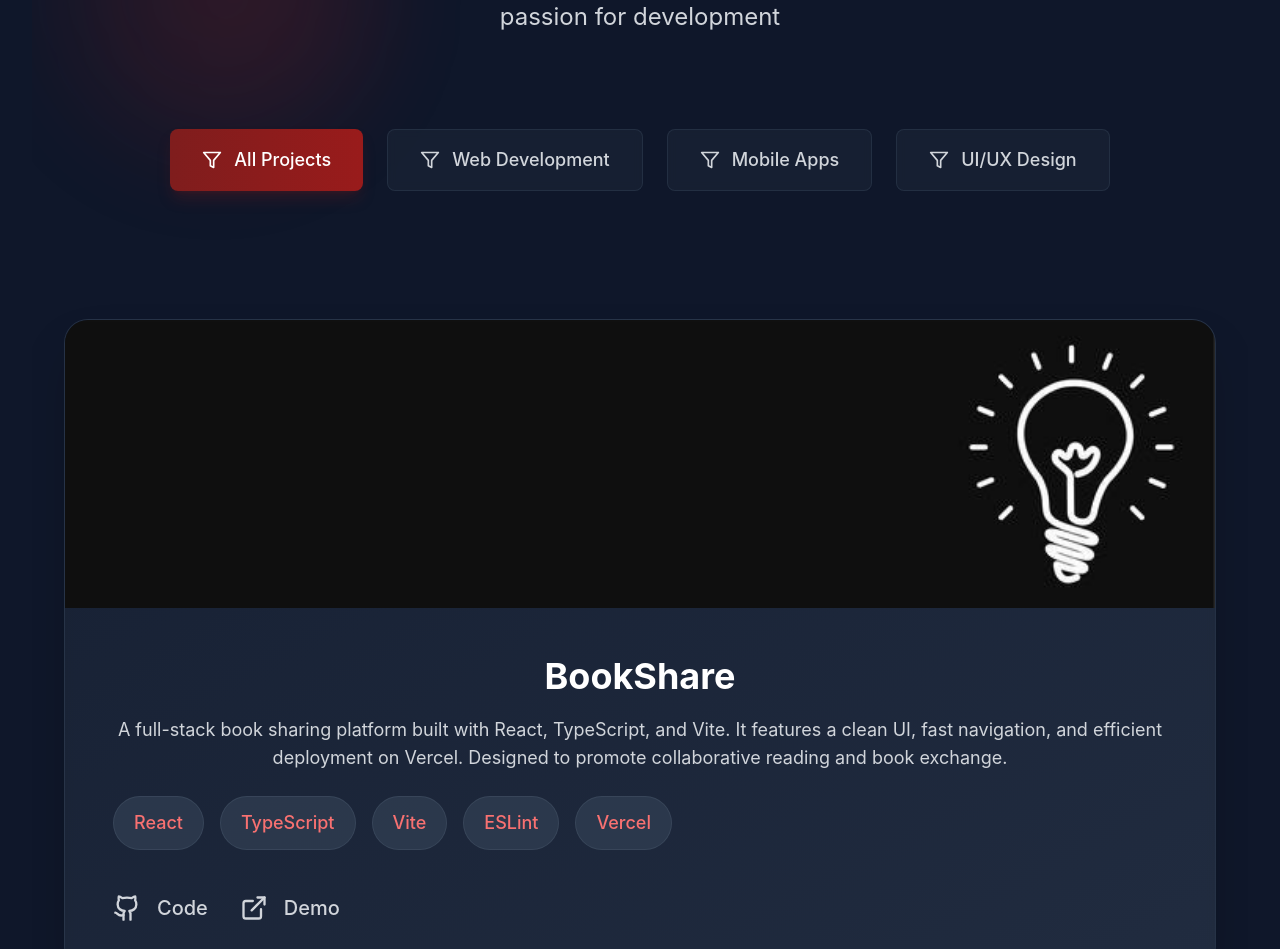
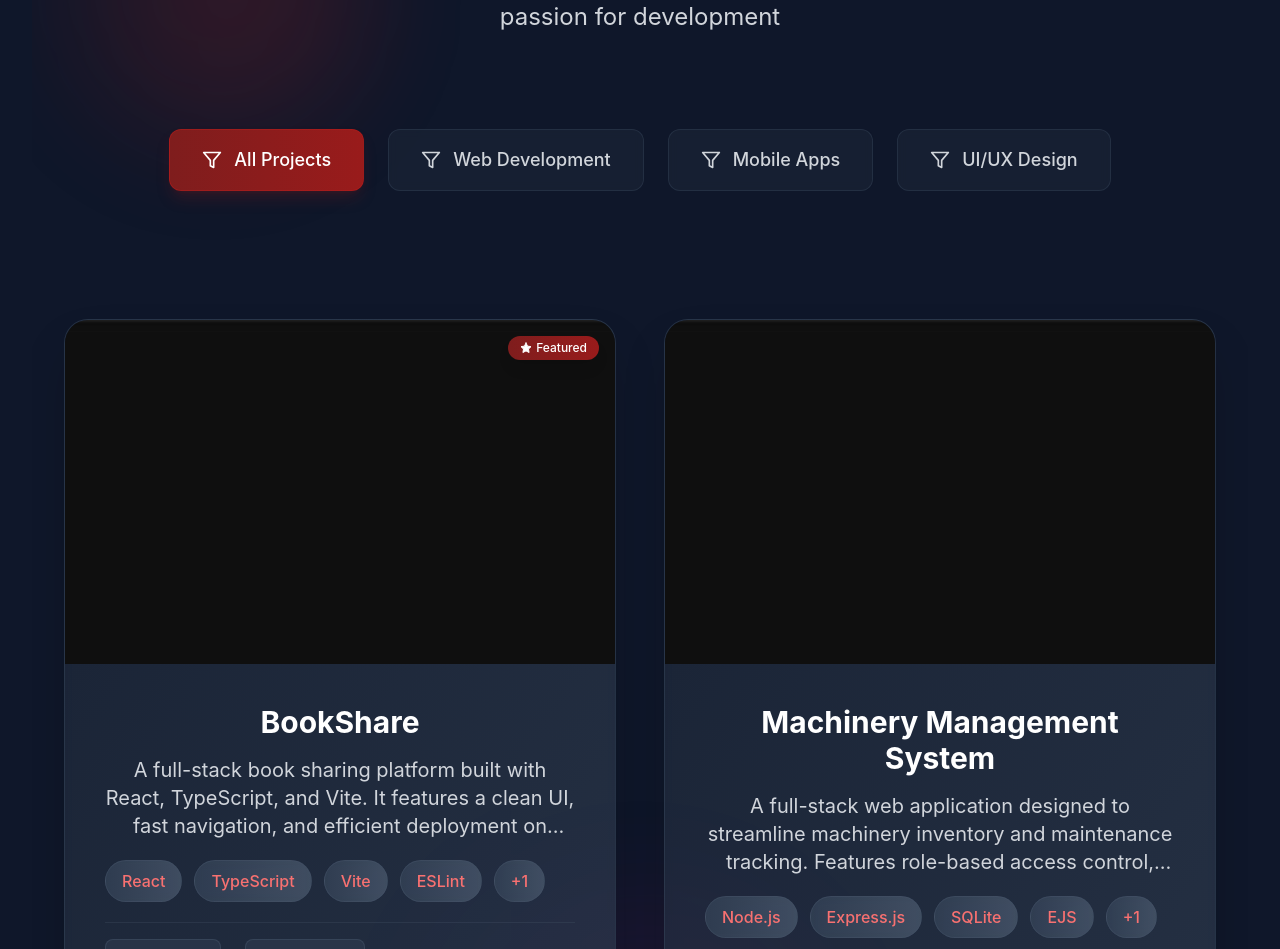
Before and after one commit to KeniKT/kenean-tilahun-portfolio, a React (Vite) app: page /projects in a window 1280 px wide. Shown: the part 343-1292 px from the top of the page. Built offline with nearby package versions, Linux system fonts and the light colour scheme.

Commit message:
projects page update

```diff
--- a/src/pages/Projects.jsx
+++ b/src/pages/Projects.jsx
@@ -1,5 +1,5 @@
 import React, { useEffect, useRef, useState } from 'react';
-import { ExternalLink, Github, Filter } from 'lucide-react';
+import { ExternalLink, Github, Filter, Code, Eye, Star } from 'lucide-react';
 import sampleimage from "../assets/sample.png";
 
 // Custom hook for scroll animations (same as About page)
@@ -45,7 +45,8 @@ const Projects = () => {
   technologies: ["React", "TypeScript", "Vite", "ESLint", "Vercel"],
   image: sampleimage,
   github: "https://github.com/KeniKT/BookShare",
-  demo: "https://book-share-hazel.vercel.app/"
+  demo: "https://book-share-hazel.vercel.app/",
+  featured: true
 },
 
     {
@@ -56,7 +57,8 @@ const Projects = () => {
       technologies: ["Node.js", "Express.js", "SQLite", "EJS", "JavaScript"],
       image: sampleimage,
       github: "https://github.com/KeniKT/machinery_management_system",
-      demo: "https://demo-taskapp.com"
+      demo: "https://demo-taskapp.com",
+      featured: false
     },
     {
       id: 3,
@@ -66,7 +68,8 @@ const Projects = () => {
       technologies: ["Flutter", "Firebase", "BLoC", "Dart"],
       image: sampleimage,
       github: "https://github.com/username/weatherapp",
-      demo: "https://play.google.com/store/apps/details?id=com.weatherapp"
+      demo: "https://play.google.com/store/apps/details?id=com.weatherapp",
+      featured: true
     },
 
   ];
@@ -84,10 +87,11 @@ const Projects = () => {
 
   return (
     <div className="min-h-screen bg-slate-900 text-white py-12 sm:py-16 md:py-20 relative overflow-hidden">
-      {/* Animated Background Elements - Responsive */}
+      {/* Enhanced Animated Background Elements */}
       <div className="absolute inset-0 overflow-hidden pointer-events-none">
         <div className="absolute top-10 sm:top-16 md:top-20 left-4 sm:left-6 md:left-10 w-32 h-32 sm:w-48 sm:h-48 md:w-64 md:h-64 lg:w-72 lg:h-72 bg-gradient-to-r from-red-900/20 to-red-600/20 rounded-full blur-3xl animate-pulse" />
         <div className="absolute bottom-10 sm:bottom-16 md:bottom-20 right-4 sm:right-6 md:right-10 w-40 h-40 sm:w-56 sm:h-56 md:w-72 md:h-72 lg:w-96 lg:h-96 bg-gradient-to-r from-blue-900/20 to-purple-600/20 rounded-full blur-3xl animate-pulse" style={{ animationDelay: '1s' }} />
+        <div className="absolute top-1/2 left-1/2 transform -translate-x-1/2 -translate-y-1/2 w-96 h-96 bg-gradient-to-r from-purple-900/10 to-pink-600/10 rounded-full blur-3xl animate-pulse" style={{ animationDelay: '2s' }} />
       </div>
 
       <div className="max-w-7xl mx-auto px-4 sm:px-6 lg:px-8 relative z-10">
@@ -107,7 +111,7 @@ const Projects = () => {
           </p>
         </div>
 
-        {/* Filter Buttons - Fully responsive */}
+        {/* Enhanced Filter Buttons */}
         <div
           ref={filtersAnimation.ref}
           className={`flex flex-wrap justify-center gap-2 sm:gap-3 md:gap-4 lg:gap-6 mb-16 sm:mb-20 md:mb-24 lg:mb-32 transition-all duration-1000 ${
@@ -118,10 +122,10 @@ const Projects = () => {
             <button
               key={category.key}
               onClick={() => setActiveFilter(category.key)}
-              className={`px-3 py-2 sm:px-4 sm:py-2 md:px-6 md:py-3 lg:px-8 lg:py-4 rounded-lg font-medium text-xs sm:text-sm md:text-base lg:text-lg transition-all duration-300 flex items-center gap-1 sm:gap-2 md:gap-3 transform hover:scale-105 hover:shadow-lg ${
+              className={`px-3 py-2 sm:px-4 sm:py-2 md:px-6 md:py-3 lg:px-8 lg:py-4 rounded-xl font-medium text-xs sm:text-sm md:text-base lg:text-lg transition-all duration-300 flex items-center gap-1 sm:gap-2 md:gap-3 transform hover:scale-105 hover:shadow-lg backdrop-blur-sm ${
                 activeFilter === category.key
-                  ? 'bg-gradient-to-r from-red-900 to-red-800 text-white shadow-lg shadow-red-900/25'
-                  : 'bg-slate-800/50 backdrop-blur-sm border border-slate-700/50 text-gray-300 hover:bg-slate-700/50'
+                  ? 'bg-gradient-to-r from-red-900 to-red-800 text-white shadow-lg shadow-red-900/25 border border-red-700/50'
+                  : 'bg-slate-800/50 border border-slate-700/50 text-gray-300 hover:bg-slate-700/50 hover:border-slate-600/50'
               }`}
               style={{ transitionDelay: `${index * 100}ms` }}
             >
@@ -132,10 +136,10 @@ const Projects = () => {
           ))}
         </div>
 
-        {/* Projects Grid - Full width single column */}
+        {/* Projects Grid - Enhanced styling */}
         <div
           ref={projectsAnimation.ref}
-          className={`grid grid-cols-1 gap-8 sm:gap-10 md:gap-12 lg:gap-16 mb-16 sm:mb-20 md:mb-24 lg:mb-32 transition-all duration-1000 ${
+          className={`grid grid-cols-1 lg:grid-cols-2 gap-8 sm:gap-10 md:gap-8 lg:gap-10 xl:gap-12 mb-16 sm:mb-20 md:mb-24 lg:mb-32 transition-all duration-1000 ${
             projectsAnimation.isVisible ? 'opacity-100 translate-y-0' : 'opacity-0 translate-y-10'
           }`}
         >
@@ -144,23 +148,26 @@ const Projects = () => {
           ))}
         </div>
 
-        {/* Call to Action - Fully responsive */}
+        {/* Enhanced Call to Action */}
         <div
           ref={ctaAnimation.ref}
           className={`text-center transition-all duration-1000 ${
             ctaAnimation.isVisible ? 'opacity-100 translate-y-0' : 'opacity-0 translate-y-10'
           }`}
         >
-          <div className="bg-gradient-to-r from-slate-800/50 to-slate-700/50 backdrop-blur-sm rounded-2xl sm:rounded-3xl p-6 sm:p-8 md:p-10 lg:p-12 xl:p-16 border border-slate-700/50 shadow-2xl">
-            <h2 className="text-2xl sm:text-3xl md:text-4xl lg:text-5xl font-bold mb-3 sm:mb-4 md:mb-5 lg:mb-6 bg-gradient-to-r from-red-400 to-red-600 bg-clip-text text-transparent">
-              Like What You See?
-            </h2>
-            <p className="text-gray-300 text-sm sm:text-base md:text-lg lg:text-xl mb-6 sm:mb-8 md:mb-10 max-w-xs sm:max-w-md md:max-w-lg lg:max-w-2xl mx-auto px-4">
-              Let's work together to bring your ideas to life and create something amazing
-            </p>
-            <button className="bg-gradient-to-r from-red-900 to-red-800 text-white px-6 py-3 sm:px-8 sm:py-4 md:px-10 md:py-5 rounded-lg font-medium text-sm sm:text-base md:text-lg hover:from-red-800 hover:to-red-700 transition-all duration-300 transform hover:scale-105 hover:shadow-lg hover:shadow-red-900/25">
-              Get In Touch
-            </button>
+          <div className="bg-gradient-to-r from-slate-800/60 to-slate-700/60 backdrop-blur-sm rounded-3xl p-6 sm:p-8 md:p-10 lg:p-12 xl:p-16 border border-slate-700/50 shadow-2xl relative overflow-hidden">
+            <div className="absolute inset-0 bg-gradient-to-r from-red-900/10 to-red-600/10 opacity-50" />
+            <div className="relative z-10">
+              <h2 className="text-2xl sm:text-3xl md:text-4xl lg:text-5xl font-bold mb-3 sm:mb-4 md:mb-5 lg:mb-6 bg-gradient-to-r from-red-400 to-red-600 bg-clip-text text-transparent">
+                Like What You See?
+              </h2>
+              <p className="text-gray-300 text-sm sm:text-base md:text-lg lg:text-xl mb-6 sm:mb-8 md:mb-10 max-w-xs sm:max-w-md md:max-w-lg lg:max-w-2xl mx-auto px-4">
+                Let's work together to bring your ideas to life and create something amazing
+              </p>
+              <button className="bg-gradient-to-r from-red-900 to-red-800 text-white px-6 py-3 sm:px-8 sm:py-4 md:px-10 md:py-5 rounded-xl font-medium text-sm sm:text-base md:text-lg hover:from-red-800 hover:to-red-700 transition-all duration-300 transform hover:scale-105 hover:shadow-lg hover:shadow-red-900/25 border border-red-700/50">
+                Get In Touch
+              </button>
+            </div>
           </div>
         </div>
       </div>
@@ -168,75 +175,123 @@ const Projects = () => {
   );
 };
 
-// ProjectCard component - Made significantly bigger
+// Enhanced ProjectCard component with fixed image fitting and stylish design
 const ProjectCard = ({ project, index, isVisible }) => {
+  const [imageLoaded, setImageLoaded] = useState(false);
+  const [imageError, setImageError] = useState(false);
+
   return (
     <div
-      className={`bg-gradient-to-br from-slate-800/50 to-slate-700/50 backdrop-blur-sm rounded-2xl sm:rounded-3xl overflow-hidden border border-slate-700/50 shadow-2xl relative group transition-all duration-800 hover:scale-105 hover:shadow-2xl hover:shadow-red-900/20 ${
+      className={`bg-gradient-to-br from-slate-800/60 to-slate-700/60 backdrop-blur-sm rounded-3xl overflow-hidden border border-slate-700/50 shadow-2xl relative group transition-all duration-800 hover:scale-[1.02] hover:shadow-2xl hover:shadow-red-900/20 hover:border-red-700/30 ${
         isVisible ? 'opacity-100 translate-y-0' : 'opacity-0 translate-y-10'
       }`}
       style={{ transitionDelay: `${index * 150}ms` }}
     >
-      {/* Background gradient on hover */}
-      <div className="absolute inset-0 bg-gradient-to-r from-red-900/20 to-red-600/20 opacity-0 group-hover:opacity-100 transition-opacity duration-500 rounded-2xl sm:rounded-3xl" />
+      {/* Featured Badge */}
+      {project.featured && (
+        <div className="absolute top-4 right-4 z-20 bg-gradient-to-r from-red-900 to-red-800 text-white px-3 py-1 rounded-full text-xs font-medium flex items-center gap-1 shadow-lg">
+          <Star className="w-3 h-3 fill-current" />
+          Featured
+        </div>
+      )}
 
-      {/* Project Image - Back to original height but wider layout */}
+      {/* Enhanced background gradient on hover */}
+      <div className="absolute inset-0 bg-gradient-to-r from-red-900/10 to-red-600/10 opacity-0 group-hover:opacity-100 transition-opacity duration-500 rounded-3xl" />
+
+      {/* Fixed Project Image with better aspect ratio and fitting */}
       <div className="relative overflow-hidden">
-        <div className="aspect-[16/9] h-48 sm:h-56 md:h-64 lg:h-72">
-          <img
-            src={project.image}
-            alt={project.title}
-            className="absolute inset-0 w-full h-full object-cover transition-transform duration-500 group-hover:scale-110"
-          />
+        <div className="aspect-[16/10] bg-gradient-to-br from-slate-800 to-slate-700 flex items-center justify-center">
+          {!imageError ? (
+            <img
+              src={project.image}
+              alt={project.title}
+              className={`w-full h-full object-cover transition-all duration-700 group-hover:scale-110 ${
+                imageLoaded ? 'opacity-100' : 'opacity-0'
+              }`}
+              onLoad={() => setImageLoaded(true)}
+              onError={() => setImageError(true)}
+            />
+          ) : (
+            <div className="w-full h-full flex items-center justify-center text-gray-400">
+              <Code className="w-12 h-12" />
+            </div>
+          )}
+
+          {/* Loading skeleton */}
+          {!imageLoaded && !imageError && (
+            <div className="absolute inset-0 bg-gradient-to-r from-slate-700 via-slate-600 to-slate-700 animate-pulse" />
+          )}
+
+          {/* Image overlay */}
+          <div className="absolute inset-0 bg-gradient-to-t from-black/50 via-transparent to-transparent opacity-0 group-hover:opacity-100 transition-all duration-500" />
+
+          {/* Hover overlay with quick actions */}
+          <div className="absolute inset-0 flex items-center justify-center gap-4 opacity-0 group-hover:opacity-100 transition-all duration-500">
+            <a
+              href={project.github}
+              target="_blank"
+              rel="noopener noreferrer"
+              className="bg-black/80 backdrop-blur-sm text-white p-3 rounded-full hover:bg-red-900/80 transition-all duration-300 transform hover:scale-110"
+            >
+              <Github className="w-5 h-5" />
+            </a>
+            <a
+              href={project.demo}
+              target="_blank"
+              rel="noopener noreferrer"
+              className="bg-black/80 backdrop-blur-sm text-white p-3 rounded-full hover:bg-red-900/80 transition-all duration-300 transform hover:scale-110"
+            >
+              <Eye className="w-5 h-5" />
+            </a>
+          </div>
         </div>
-        <div className="absolute inset-0 bg-black opacity-0 group-hover:opacity-30 transition-all duration-500"></div>
       </div>
 
-      {/* Project Content - Adjusted padding for wider layout */}
-      <div className="p-6 sm:p-8 md:p-10 lg:p-12 relative z-10">
-        <h3 className="text-xl sm:text-2xl md:text-3xl lg:text-4xl font-bold mb-3 sm:mb-4 md:mb-5 text-white group-hover:text-red-400 transition-all duration-300">
+      {/* Enhanced Project Content */}
+      <div className="p-6 sm:p-8 md:p-6 lg:p-8 xl:p-10 relative z-10">
+        <h3 className="text-xl sm:text-2xl md:text-xl lg:text-2xl xl:text-3xl font-bold mb-3 sm:mb-4 md:mb-3 lg:mb-4 text-white group-hover:text-red-400 transition-all duration-300">
           {project.title}
         </h3>
-        <p className="text-gray-300 text-sm sm:text-base md:text-lg mb-4 sm:mb-5 md:mb-6 line-clamp-3 sm:line-clamp-4 group-hover:text-gray-200 transition-all duration-300 leading-relaxed">
+        <p className="text-gray-300 text-base sm:text-lg md:text-base lg:text-lg xl:text-xl mb-4 sm:mb-5 md:mb-4 lg:mb-5 line-clamp-3 group-hover:text-gray-200 transition-all duration-300 leading-relaxed">
           {project.description}
         </p>
 
-        {/* Technologies - Adjusted for wider layout */}
-        <div className="flex flex-wrap gap-2 sm:gap-3 md:gap-4 mb-4 sm:mb-5 md:mb-6">
-          {project.technologies.slice(0, 5).map((tech, techIndex) => (
+        {/* Enhanced Technologies with better styling */}
+        <div className="flex flex-wrap gap-2 sm:gap-3 md:gap-2 lg:gap-3 xl:gap-3 mb-4 sm:mb-5 md:mb-4 lg:mb-5">
+          {project.technologies.slice(0, 4).map((tech, techIndex) => (
             <span
               key={techIndex}
-              className="bg-slate-700/70 text-red-400 px-3 py-2 sm:px-4 sm:py-2 md:px-5 md:py-3 rounded-full text-sm sm:text-base md:text-lg font-medium transition-all duration-300 hover:bg-red-900/30 hover:scale-105 border border-slate-600/50"
+              className="bg-gradient-to-r from-slate-700/80 to-slate-600/80 backdrop-blur-sm text-red-400 px-3 py-1.5 sm:px-4 sm:py-2 md:px-3 md:py-1.5 lg:px-4 lg:py-2 xl:px-4 xl:py-2 rounded-full text-sm sm:text-base md:text-sm lg:text-base xl:text-base font-medium transition-all duration-300 hover:bg-gradient-to-r hover:from-red-900/40 hover:to-red-800/40 hover:scale-105 border border-slate-600/50 hover:border-red-500/50"
             >
               {tech}
             </span>
           ))}
-          {project.technologies.length > 5 && (
-            <span className="bg-slate-700/70 text-red-400 px-3 py-2 sm:px-4 sm:py-2 md:px-5 md:py-3 rounded-full text-sm sm:text-base md:text-lg font-medium border border-slate-600/50">
-              +{project.technologies.length - 5}
+          {project.technologies.length > 4 && (
+            <span className="bg-gradient-to-r from-slate-700/80 to-slate-600/80 backdrop-blur-sm text-red-400 px-3 py-1.5 sm:px-4 sm:py-2 md:px-3 md:py-1.5 lg:px-4 lg:py-2 xl:px-4 xl:py-2 rounded-full text-sm sm:text-base md:text-sm lg:text-base xl:text-base font-medium border border-slate-600/50">
+              +{project.technologies.length - 4}
             </span>
           )}
         </div>
 
-        {/* Action Buttons - Adjusted for wider layout */}
-        <div className="flex gap-4 sm:gap-6 md:gap-8 pt-3 sm:pt-4 md:pt-5">
+        {/* Enhanced Action Buttons */}
+        <div className="flex gap-4 sm:gap-5 md:gap-4 lg:gap-5 xl:gap-6 pt-3 sm:pt-4 md:pt-3 lg:pt-4 border-t border-slate-600/30">
           <a
             href={project.github}
             target="_blank"
             rel="noopener noreferrer"
-            className="flex items-center gap-2 sm:gap-3 md:gap-4 text-gray-300 hover:text-red-400 transition-all duration-300 hover:scale-105 group/btn"
+            className="flex items-center gap-2 sm:gap-3 md:gap-2 lg:gap-3 xl:gap-3 text-gray-300 hover:text-red-400 transition-all duration-300 hover:scale-105 group/btn bg-slate-700/50 px-4 py-2 rounded-lg hover:bg-red-900/20 border border-slate-600/50 hover:border-red-500/50"
           >
-            <Github className="w-5 h-5 sm:w-6 sm:h-6 md:w-7 md:h-7 transition-transform duration-300 group-hover/btn:rotate-12" />
-            <span className="text-sm sm:text-base md:text-lg lg:text-xl font-medium">Code</span>
+            <Github className="w-5 h-5 sm:w-6 sm:h-6 md:w-5 md:h-5 lg:w-6 lg:h-6 xl:w-6 xl:h-6 transition-transform duration-300 group-hover/btn:rotate-12" />
+            <span className="text-sm sm:text-base md:text-sm lg:text-base xl:text-lg font-medium">Code</span>
           </a>
           <a
             href={project.demo}
             target="_blank"
             rel="noopener noreferrer"
-            className="flex items-center gap-2 sm:gap-3 md:gap-4 text-gray-300 hover:text-red-400 transition-all duration-300 hover:scale-105 group/btn"
+            className="flex items-center gap-2 sm:gap-3 md:gap-2 lg:gap-3 xl:gap-3 text-gray-300 hover:text-red-400 transition-all duration-300 hover:scale-105 group/btn bg-slate-700/50 px-4 py-2 rounded-lg hover:bg-red-900/20 border border-slate-600/50 hover:border-red-500/50"
           >
-            <ExternalLink className="w-5 h-5 sm:w-6 sm:h-6 md:w-7 md:h-7 transition-transform duration-300 group-hover/btn:rotate-12" />
-            <span className="text-sm sm:text-base md:text-lg lg:text-xl font-medium">Demo</span>
+            <ExternalLink className="w-5 h-5 sm:w-6 sm:h-6 md:w-5 md:h-5 lg:w-6 lg:h-6 xl:w-6 xl:h-6 transition-transform duration-300 group-hover/btn:rotate-12" />
+            <span className="text-sm sm:text-base md:text-sm lg:text-base xl:text-lg font-medium">Demo</span>
           </a>
         </div>
       </div>
```
